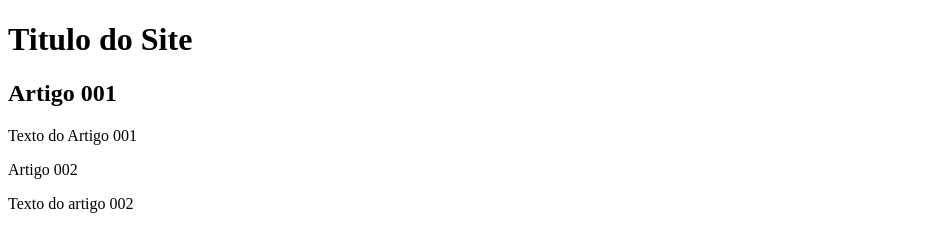
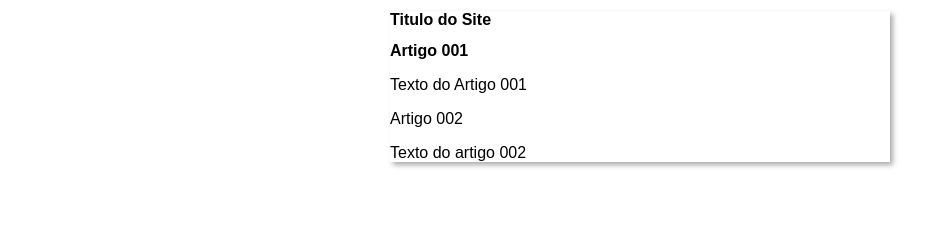
Before and after one commit to santos116/Projeto-de-um-Site, a plain HTML site: page index.html in a window 1280 px wide. Shown: the whole page, without its empty margins (0-951 px from the left). Drawn offline with Linux system fonts and the light colour scheme.

Commit message:
Iniciei o Design

```diff
--- /dev/null
+++ b/estilos/style.css
@@ -0,0 +1,13 @@
+*{
+    font-family: Arial, Helvetica, sans-serif;
+    font-size: 16px;
+}
+body {
+    border-color: rgb(233, 11, 233);
+}
+main {
+    background-color: white;
+    width: 500px;
+    margin: auto;
+    box-shadow: 3px 3px 5px rgba(0, 0, 0, 0.329);
+}
--- a/index.html
+++ b/index.html
@@ -4,6 +4,8 @@
     <meta charset="UTF-8">
     <meta name="viewport" content="width=device-width, initial-scale=1.0">
     <title>Titulo do Site</title>
+    <link rel="stylesheet" href="estilos/style.css">
+
 </head>
 <body>
     <main>
```
